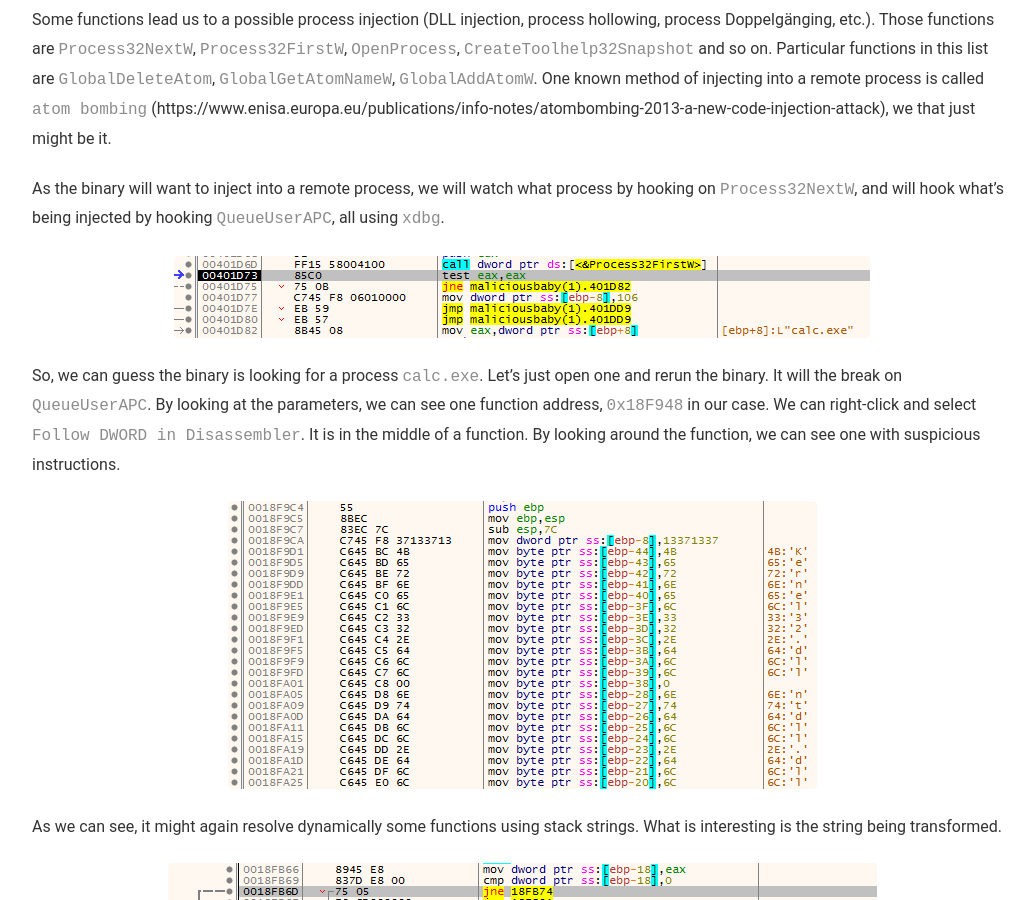
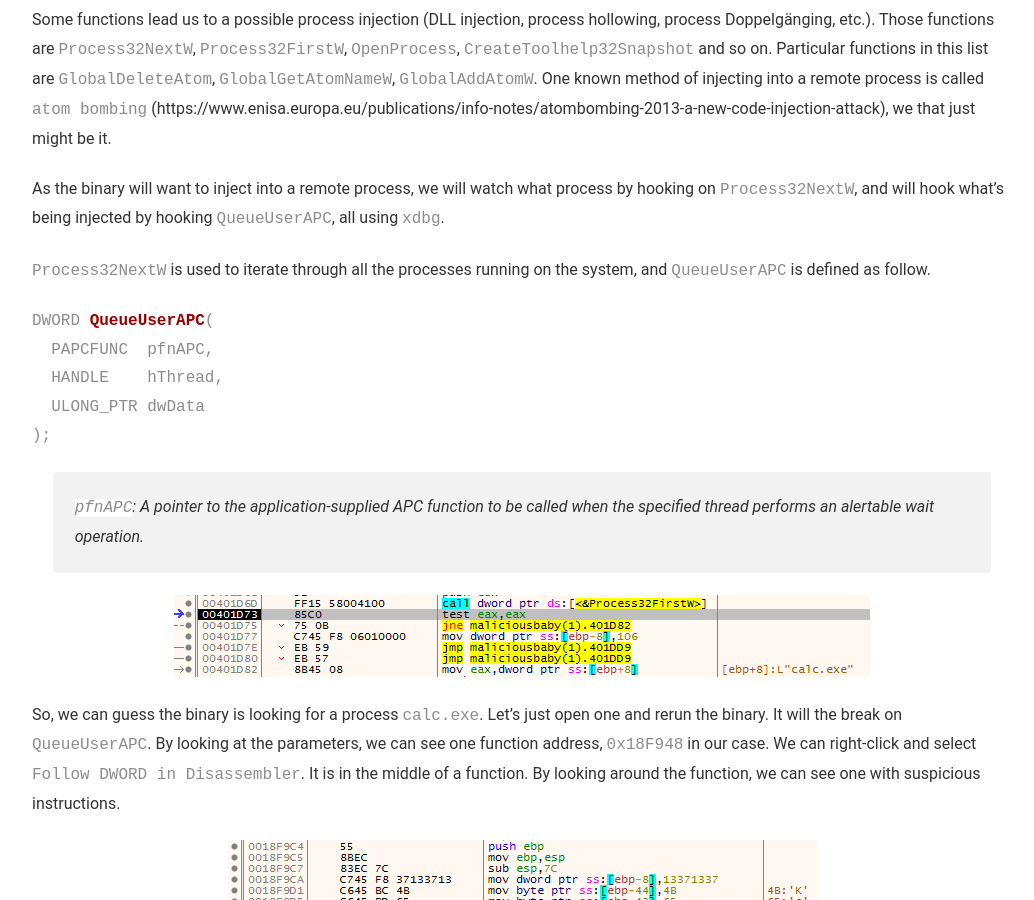
Before and after one commit to nic-lovin/nic-lovin.github.io, a Jekyll site: the page built from _posts/2020-07-19-defenit-malicious-baby.md, in a window 1280 px wide and 900 px high, scrolled down 1479 px. Shown: the whole window, without its empty margins (118-1152 px from the left). Built offline with Jekyll 4.4.1, drawn with Linux system fonts in a browser that asks for light colours.

Commit message:
add QueueUserAPC definition

````diff
--- a/_posts/2020-07-19-defenit-malicious-baby.md
+++ b/_posts/2020-07-19-defenit-malicious-baby.md
@@ -50,6 +50,18 @@ Some functions lead us to a possible process injection (DLL injection, process h
 
 As the binary will want to inject into a remote process, we will watch what process by hooking on `Process32NextW`, and will hook what's being injected by hooking `QueueUserAPC`, all using `xdbg`.
 
+`Process32NextW` is used to iterate through all the processes running on the system, and `QueueUserAPC` is defined as follow.
+
+``` c
+DWORD QueueUserAPC(
+  PAPCFUNC  pfnAPC,
+  HANDLE    hThread,
+  ULONG_PTR dwData
+);
+```
+
+> `pfnAPC`: A pointer to the application-supplied APC function to be called when the specified thread performs an alertable wait operation.
+
 ![Looking for calc.exe](../assets/malicious_baby/calc_exe.png)
 
 So, we can guess the binary is looking for a process `calc.exe`. Let's just open one and rerun the binary. It will the break on `QueueUserAPC`. By looking at the parameters, we can see one function address, `0x18F948` in our case. We can right-click and select `Follow DWORD in Disassembler`. It is in the middle of a function. By looking around the function, we can see one with suspicious instructions.
````
